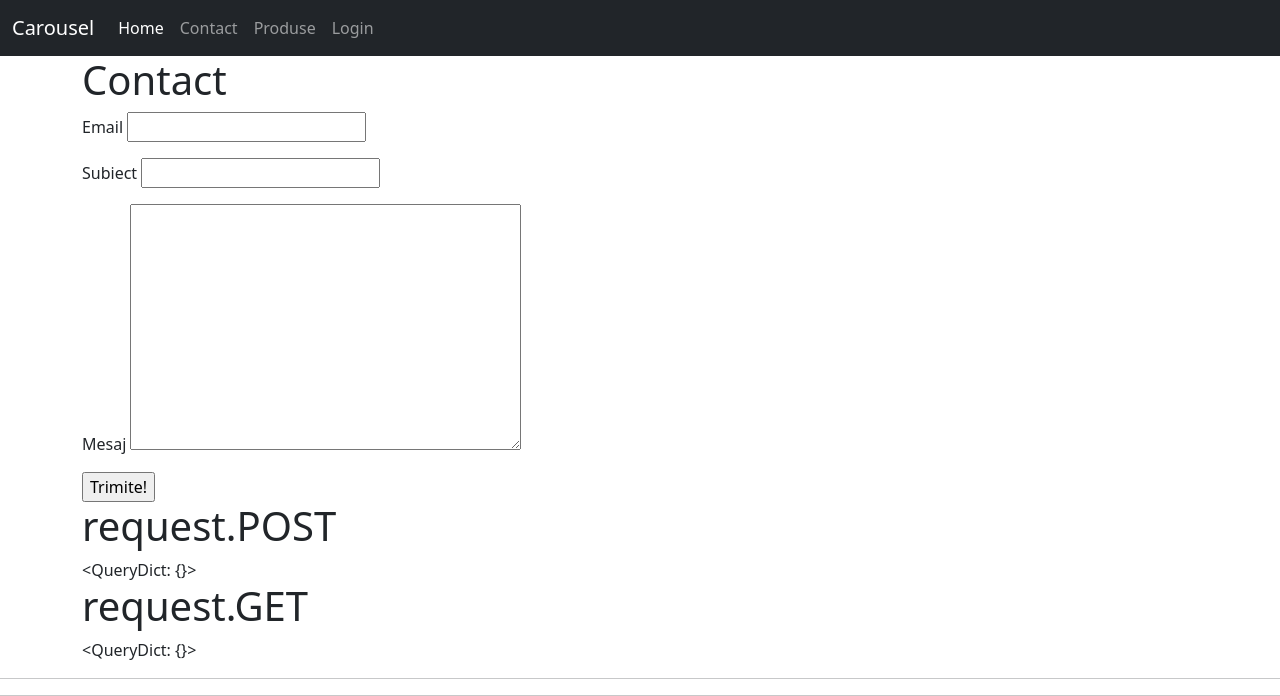
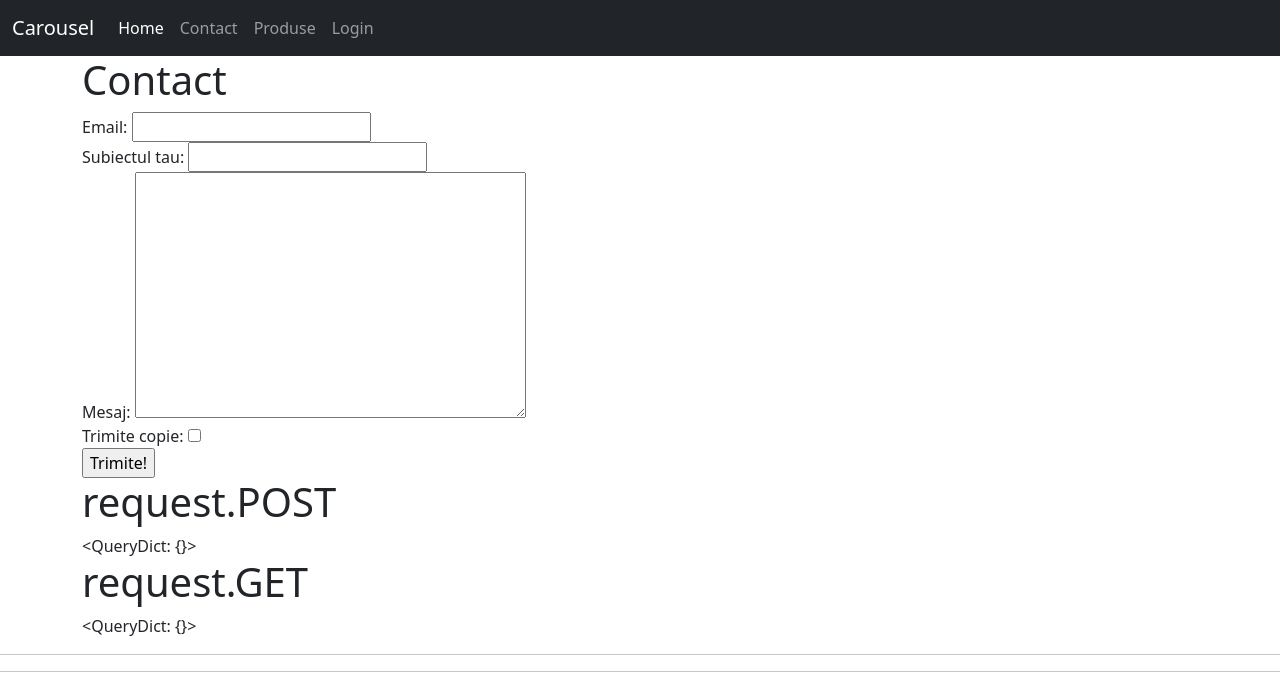
Before and after one commit to comandrei/django-bootstrap, a Django app: page /contact in a window 1280 px wide. Shown: the top 696 px of the page. Run offline with Django 5.2, Linux system fonts and the light colour scheme; some libraries are stand-ins or nearby versions.

Commit message:
Update form

```diff
--- a/my_project/app/forms.py
+++ b/my_project/app/forms.py
@@ -5,8 +5,15 @@ from django.forms import ValidationError
 
 class ContactForm(forms.Form):
     email = forms.EmailField(required=True)
-    subiect = forms.CharField()
+    subiect = forms.CharField(label="Subiectul tau")
     mesaj = forms.CharField(widget=forms.Textarea())
+    trimite_copie = forms.BooleanField(required=False)
+
+    def clean_email(self):
+        email = self.cleaned_data["email"]
+        if not email.endswith("@gmail.com"):
+            raise ValidationError("Email invalid!")
+        return email
 
 
 class CustomLoginForm(forms.Form):
--- a/my_project/app/templates/contact.html
+++ b/my_project/app/templates/contact.html
@@ -3,13 +3,7 @@
 <h1>Contact</h1>
 <form method="POST">
     {% csrf_token %}
-    {{ form.errors }}
-    {% for field in form %}
-        {{field.errors}}
-        <p>
-        {{field.label }} {{ field }}
-        </p>
-    {% endfor %}
+    {{ form }}
     <input type="submit" value="Trimite!" />
 </form>
 
--- a/my_project/app/views.py
+++ b/my_project/app/views.py
@@ -63,7 +63,10 @@ def contact(request):
             subiect = form.cleaned_data["subiect"]
             mesaj = form.cleaned_data["mesaj"]
             email = form.cleaned_data["email"]
-            send_mail(subiect, mesaj, from_email="contact@siit.ro", recipient_list=[email])
+            copie = form.cleaned_data["trimite_copie"]
+            copie_text = f"{type(copie)}, {copie}"
+            print(type(copie), copie)
+            send_mail(subiect, mesaj+copie_text, from_email="contact@siit.ro", recipient_list=[email])
             return redirect("/")
     return render(request, "contact.html", {"form": form})
 
```
